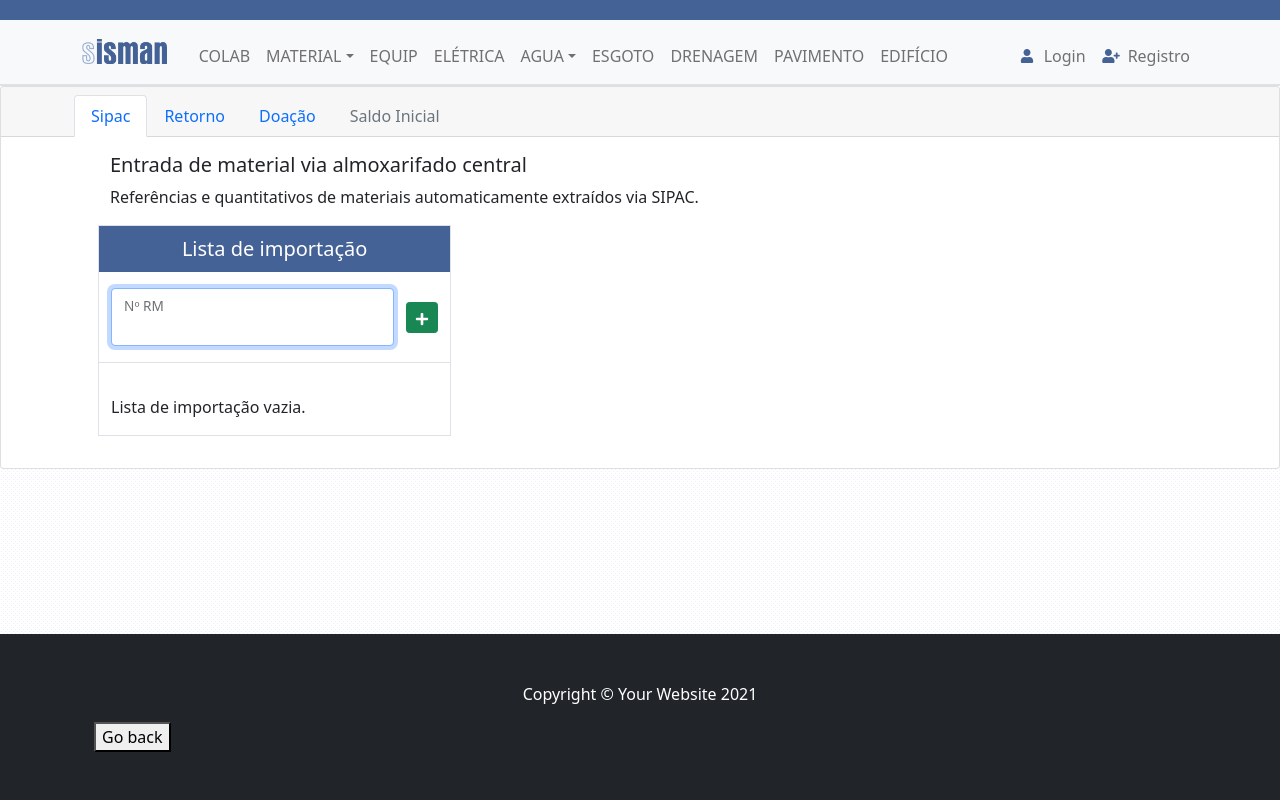
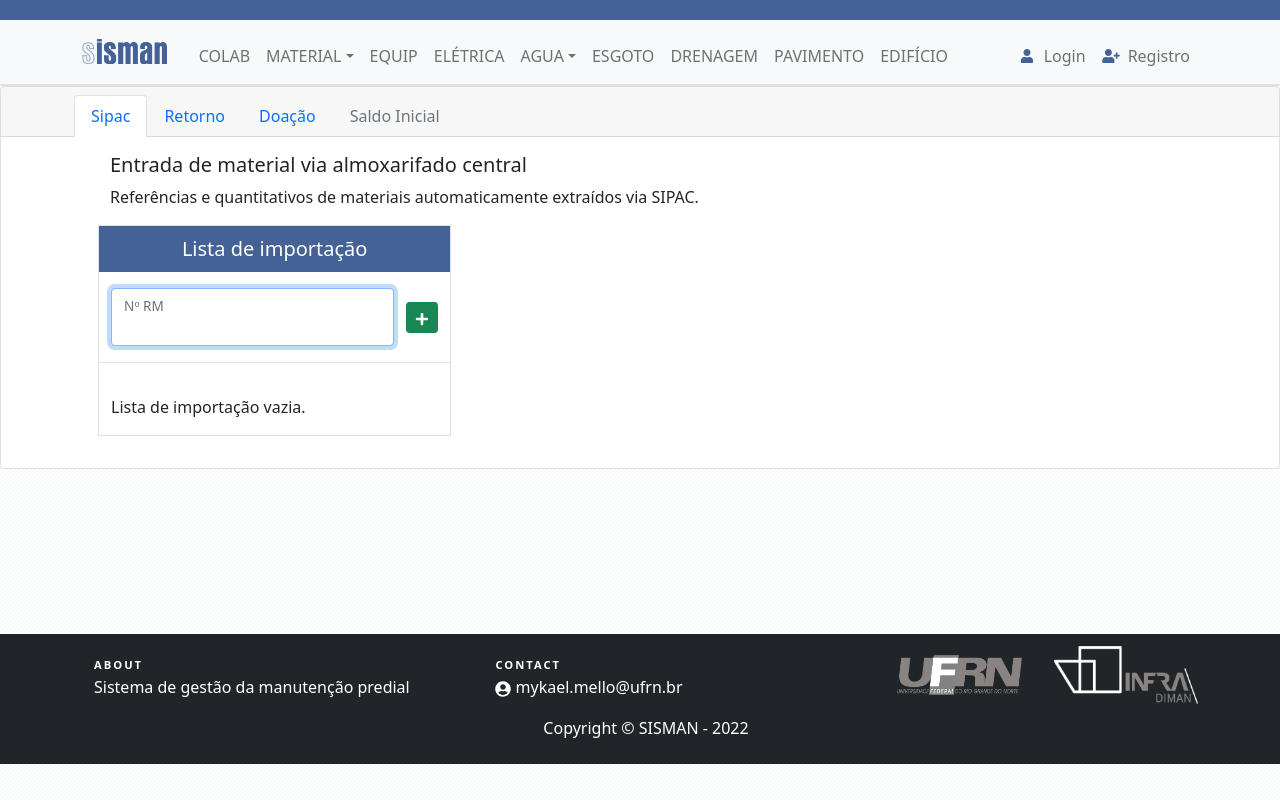
Before and after one commit to mykael90/app_diman, a React (Create React App) app: page /materials/in/sipac in a window 1280 px wide. Built offline with nearby package versions, Linux system fonts and the light colour scheme.

Commit message:
addReqMaterial

```diff
--- /dev/null
+++ b/src/assets/script/renameKeys.js
@@ -0,0 +1,7 @@
+export default function renameKeys(obj, newKeys) {
+  const keyValues = Object.keys(obj).map((key) => {
+    const newKey = newKeys[key] || key;
+    return { [newKey]: obj[key] };
+  });
+  return Object.assign({}, ...keyValues);
+}
--- a/src/components/Footer/index.js
+++ b/src/components/Footer/index.js
@@ -1,34 +1,65 @@
 import React from 'react';
-import { Container } from 'react-bootstrap';
+import { Container, Row, Col } from 'react-bootstrap';
 import { useNavigate } from 'react-router-dom';
-// import {
-//   FaHome,
-//   FaSignInAlt,
-//   FaUserAlt,
-//   FaCircle,
-//   FaPowerOff,
-// } from 'react-icons/fa';
-// import { Link, useNavigate } from 'react-router-dom';
-// import { Navbar, Container, Nav, NavDropdown } from 'react-bootstrap';
+import { FaUserCircle } from 'react-icons/fa';
 
-const logoDiman = require('../../assets/img/logo_infra_diman.png');
+const logoDiman = require('../../assets/img/logo_infra_diman_gray.png');
+const logoUFRN = require('../../assets/img/logo_ufrn_gray.png');
 
 export default function Footer() {
   const navigate = useNavigate();
   return (
-    <footer className="py-5 bg-dark">
-      <Container className="px-4 mb-0">
-        <p className="text-center text-white">
-          Copyright &copy; Your Website 2021
-        </p>
-        <button
-          onClick={() => {
-            navigate(-1, { state: {}, replace: false });
-          }}
-          type="button"
-        >
-          Go back
-        </button>
+    <footer className="bg-dark text-white">
+      <Container className="py-1 ps-4 mb-0">
+        <Row className="d-flex justify-content-between align-items-center py-2">
+          <Col>
+            <spam
+              style={{
+                fontSize: '0.7em',
+                fontWeight: 'bold',
+                letterSpacing: '2px',
+              }}
+            >
+              ABOUT
+            </spam>
+            <div>Sistema de gestão da manutenção predial</div>
+          </Col>
+          <Col>
+            {' '}
+            <spam
+              style={{
+                fontSize: '0.7em',
+                fontWeight: 'bold',
+                letterSpacing: '2px',
+              }}
+            >
+              CONTACT
+            </spam>
+            <div>
+              <FaUserCircle /> mykael.mello@ufrn.br
+            </div>
+          </Col>
+          <Col xs="auto" className="d-flex align-items-center">
+            <img
+              src={logoUFRN}
+              height="40"
+              className="pe-3 d-inline-block align-center"
+              alt="Infra logo"
+            />
+
+            <img
+              src={logoDiman}
+              height="58"
+              className="ps-3 d-inline-block align-top"
+              alt="Infra logo"
+            />
+          </Col>
+        </Row>
+        <Row>
+          <p className="text-center text-white py-1">
+            Copyright &copy; SISMAN - 2022
+          </p>
+        </Row>
       </Container>
     </footer>
   );
--- a/src/pages/Materials/in/Sipac/components/ResponseSipac.js
+++ b/src/pages/Materials/in/Sipac/components/ResponseSipac.js
@@ -93,7 +93,7 @@ export default function ResponseSipac({ sipac, handleStore, handleDelete }) {
                     ))}
                   </tbody>
                 </Table>
-                <Row className="justify-content-center">
+                <Row className="justify-content-center pb-3">
                   <Col xs="auto" className="text-center">
                     <Button
                       variant="warning"
--- a/src/pages/Materials/in/Sipac/index.js
+++ b/src/pages/Materials/in/Sipac/index.js
@@ -4,10 +4,12 @@ import { get } from 'lodash';
 import { Container, Row, Card } from 'react-bootstrap';
 import { toast } from 'react-toastify';
 import axios from 'axios';
+import axiosRest from '../../../../services/axios';
 
 import Loading from '../../../../components/Loading';
 import ImportSipac from './components/ImportSipac';
 import ResponseSipac from './components/ResponseSipac';
+import renameKeys from '../../../../assets/script/renameKeys';
 
 export default function inputMaterial() {
   const [reqs, setReqs] = useState('');
@@ -123,10 +125,64 @@ export default function inputMaterial() {
     e.preventDefault();
     const novoSipac = { ...sipac };
     const req = novoSipac.info.splice(index, 1)[0];
-    toast.success(
-      `Material da requisição ${req.dadosJSON['Número da Requisição']} recebido com sucesso`
-    );
-    setSipac({ ...novoSipac });
+
+    const renamedReq = {
+      materialIntypeId: '1',
+      req: req.dadosJSON['Número da Requisição'],
+      userId: '1', // pegar id user context
+      value: req.dadosJSON['Valor do Total Atendido']
+        .replace(/,/g, '.')
+        .replace(/[^0-9\.]+/g, ''),
+      requiredBy: req.dadosJSON['Usuário'].substring(
+        0,
+        req.dadosJSON['Usuário'].indexOf(' ')
+      ),
+      reqMaintenance: req.dadosJSON[
+        'Número da Requisição Relacionada'
+      ].substring(
+        0,
+        req.dadosJSON['Número da Requisição Relacionada'].indexOf(' ')
+      ),
+      reqUnit: req.dadosJSON['Unidade Requisitante'].replace(/[^0-9]+/g, ''), // ajustar regex
+      costUnit: req.dadosJSON['Unidade de Custo'].replace(/[^0-9]+/g, ''), // ajustar regex
+      registerDate: req.dadosJSON['Data de Cadastro'].replace(
+        /^(\d{1,2})\/(\d{1,2})\/(\d{4})$/,
+        '$3-$2-$1'
+      ), // ajustar regex
+    };
+
+    renamedReq.items = req.itensJSON.map((item) => ({
+      MaterialId: item['Código'],
+      quantity: item.A.replace(/,/g, '.'), // ajustar regex
+      value: item.Valor.replace(/,/g, '.').replace(/[^0-9\.]+/g, ''), // ajustar regex
+    }));
+
+    console.log(renamedReq);
+
+    try {
+      setIsLoading(true);
+
+      const response = await axiosRest.post(`/materials/in/`, renamedReq);
+      setSipac({ ...novoSipac });
+
+      setIsLoading(false);
+
+      toast.success(
+        `Material da requisição ${response.req} recebido com sucesso`
+      );
+    } catch (err) {
+      const status = get(err, 'response.status', 0);
+
+      if (status === 401) {
+        toast.error('Você precisa fazer login');
+      } else {
+        toast.error(
+          'Ocorreu um erro ao importar a requisição, verifique a conexão'
+        );
+      }
+
+      setIsLoading(false);
+    }
   };
 
   const handleClear = async (e) => {
```
Also changed, not shown: src/assets/script/removeAccent.js (+9 -10 lines), src/assets/img/logo_infra_diman_gray.png (added).
